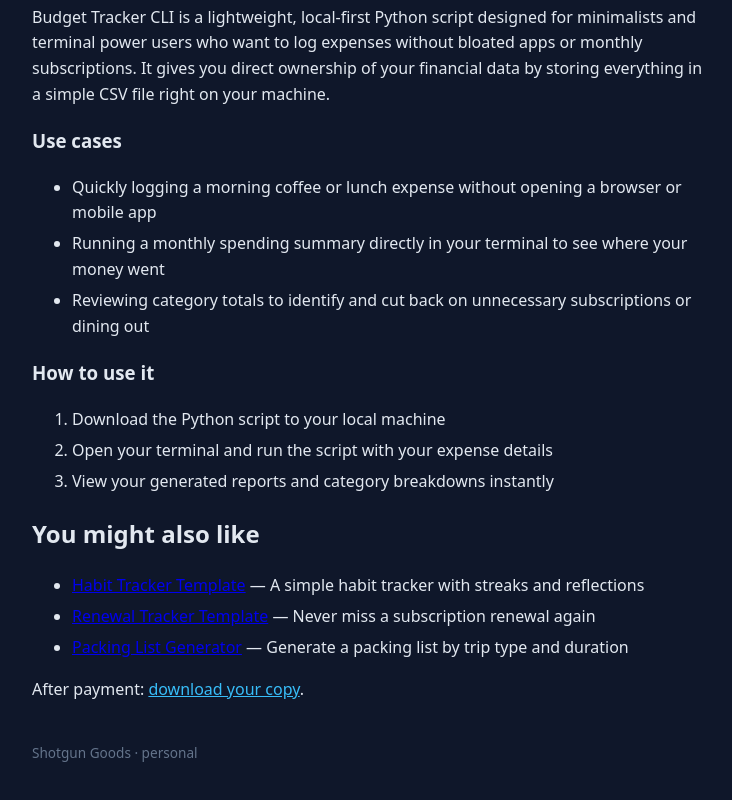
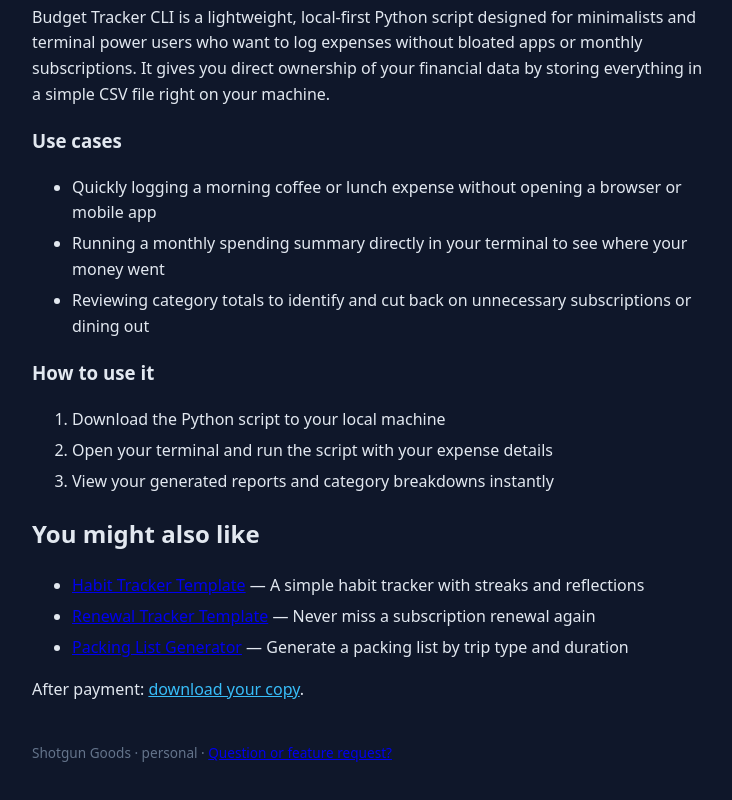
Before and after one commit to LinuxGuru999/shotgun-budget-tracker-cli, a website: page docs/index.html in a window 1280 px wide. Shown: the part 613-1413 px from the top of the page, without its empty margins (268-1000 px from the left). Drawn offline with Linux system fonts and the light colour scheme.

Commit message:
Update Budget Tracker CLI

```diff
--- a/docs/index.html
+++ b/docs/index.html
@@ -14,4 +14,4 @@
 <section><h2>You might also like</h2><ul><li><a href="https://LinuxGuru999.github.io/shotgun-library/products/habit-tracker-template/">Habit Tracker Template</a> — A simple habit tracker with streaks and reflections</li><li><a href="https://LinuxGuru999.github.io/shotgun-library/products/renewal-tracker-template/">Renewal Tracker Template</a> — Never miss a subscription renewal again</li><li><a href="https://LinuxGuru999.github.io/shotgun-library/products/packing-list-generator/">Packing List Generator</a> — Generate a packing list by trip type and duration</li></ul></section>
 
 <p>After payment: <a class="download" href="https://raw.githubusercontent.com/LinuxGuru999/shotgun-budget-tracker-cli/main/download/budget-tracker-cli.txt">download your copy</a>.</p>
-<footer>Shotgun Goods · personal</footer></body></html>
+<footer>Shotgun Goods · personal · <a href="mailto:linuxguru999@gmail.com?subject=Feedback%20on%20Budget%20Tracker%20CLI">Question or feature request?</a></footer></body></html>
```
